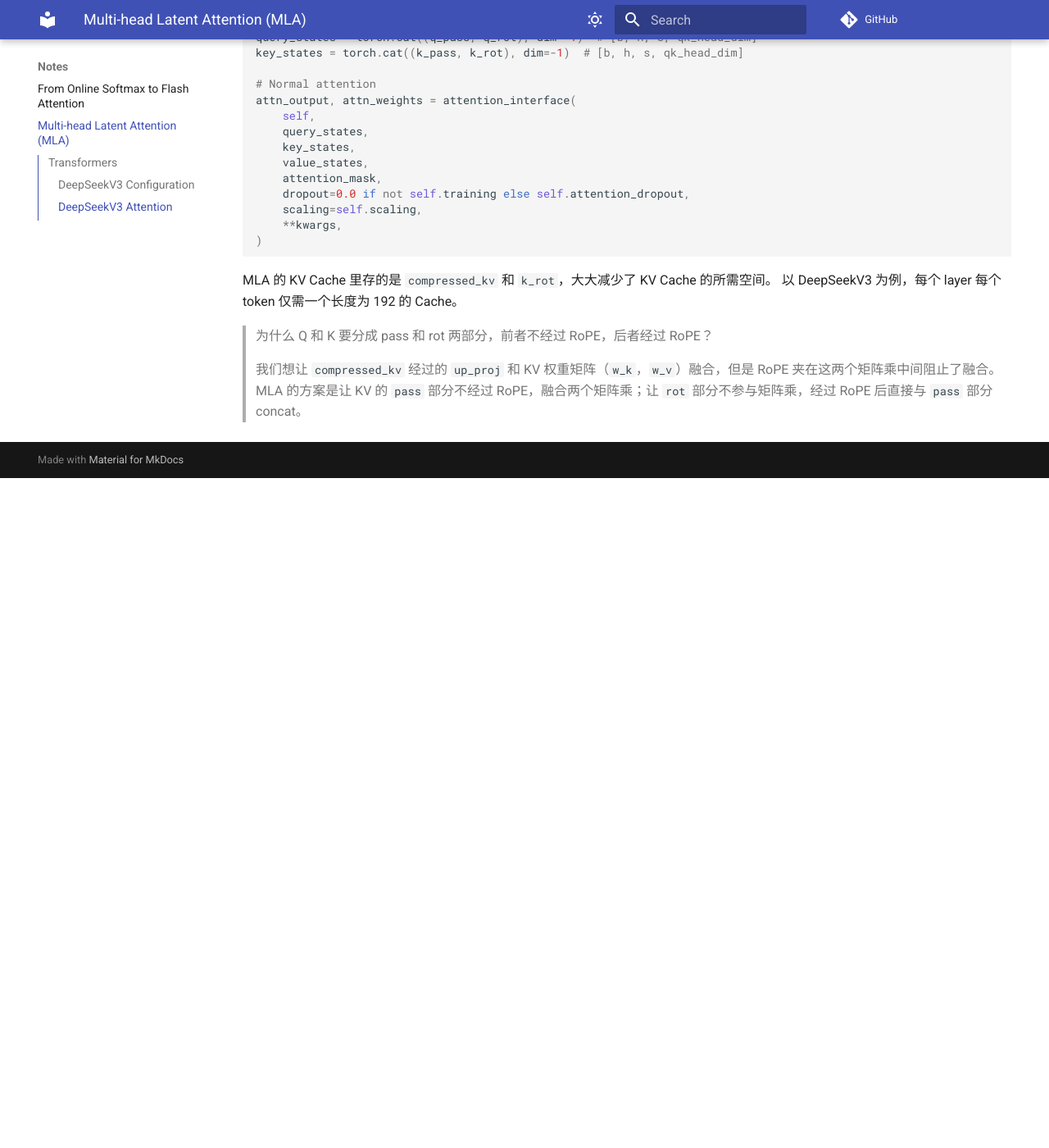
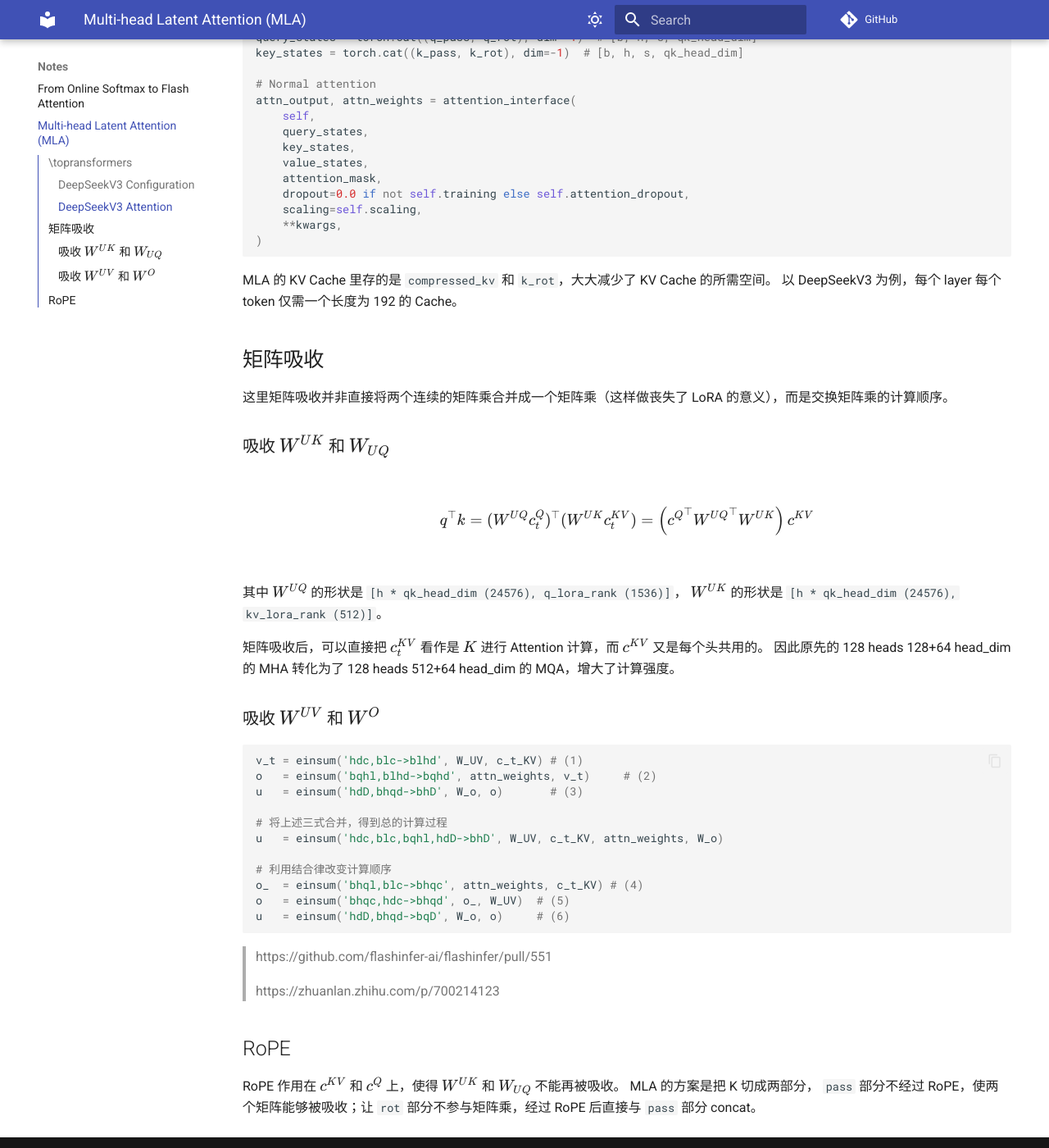
Before and after one commit to onjackay/notes, an MkDocs documentation site: the page built from docs/notes/mla.md, in a window 1280 px wide and 1400 px high, scrolled down 1178 px. Shown: the whole window at 82% size. Built offline with MkDocs 1.6.1 and Material for MkDocs 9.7.7, drawn with Linux system fonts in a browser that asks for light colours; comment, search, counter and statistics services are not loaded; before the commit the page ends 1761 px from its top, so only the background shows below that; some of the changed text lies outside the part shown.

Commit message:
Update mla.md

````diff
--- a/docs/notes/mla.md
+++ b/docs/notes/mla.md
@@ -1,6 +1,6 @@
 # Multi-head Latent Attention (MLA)
 
-## Transformers
+## \topransformers
 
 ### DeepSeekV3 Configuration
 ```
@@ -69,7 +69,43 @@ attn_output, attn_weights = attention_interface(
 MLA 的 KV Cache 里存的是 `compressed_kv` 和 `k_rot`，大大减少了 KV Cache 的所需空间。
 以 DeepSeekV3 为例，每个 layer 每个 token 仅需一个长度为 192 的 Cache。
 
-> 为什么 Q 和 K 要分成 pass 和 rot 两部分，前者不经过 RoPE，后者经过 RoPE？
->
-> 我们想让 `compressed_kv` 经过的 `up_proj` 和 KV 权重矩阵（`w_k`，`w_v`）融合，但是 RoPE 夹在这两个矩阵乘中间阻止了融合。
-> MLA 的方案是让 KV 的 `pass` 部分不经过 RoPE，融合两个矩阵乘；让 `rot` 部分不参与矩阵乘，经过 RoPE 后直接与 `pass` 部分 concat。
+## 矩阵吸收
+
+这里矩阵吸收并非直接将两个连续的矩阵乘合并成一个矩阵乘（这样做丧失了 LoRA 的意义），而是交换矩阵乘的计算顺序。
+
+### 吸收 $W^{UK}$ 和 $W_{UQ}$
+
+$$
+q^\top k = (W^{UQ} c_t^Q)^\top (W^{UK} c_t^{KV}) = \left({c^Q}^\top {W^{UQ}}^\top W^{UK}\right) c^{KV}
+$$
+
+其中 $W^{UQ}$ 的形状是 `[h * qk_head_dim (24576), q_lora_rank (1536)]`，
+$W^{UK}$ 的形状是 `[h * qk_head_dim (24576), kv_lora_rank (512)]`。
+
+矩阵吸收后，可以直接把 $c_t^{KV}$ 看作是 $K$ 进行 Attention 计算，而 $c^{KV}$ 又是每个头共用的。
+因此原先的 128 heads 128+64 head_dim 的 MHA 转化为了 128 heads 512+64 head_dim 的 MQA，增大了计算强度。
+
+### 吸收 $W^{UV}$ 和 $W^O$
+
+```python
+v_t = einsum('hdc,blc->blhd', W_UV, c_t_KV) # (1)
+o   = einsum('bqhl,blhd->bqhd', attn_weights, v_t)     # (2)
+u   = einsum('hdD,bhqd->bhD', W_o, o)       # (3)
+
+# 将上述三式合并，得到总的计算过程
+u   = einsum('hdc,blc,bqhl,hdD->bhD', W_UV, c_t_KV, attn_weights, W_o)
+
+# 利用结合律改变计算顺序
+o_  = einsum('bhql,blc->bhqc', attn_weights, c_t_KV) # (4)
+o   = einsum('bhqc,hdc->bhqd', o_, W_UV)  # (5)
+u   = einsum('hdD,bhqd->bqD', W_o, o)     # (6)
+```
+
+> https://github.com/flashinfer-ai/flashinfer/pull/551
+
+> https://zhuanlan.zhihu.com/p/700214123
+
+## RoPE
+
+RoPE 作用在 $c^{KV}$ 和 $c^Q$ 上，使得 $W^{UK}$ 和 $W_{UQ}$ 不能再被吸收。
+MLA 的方案是把 K 切成两部分， `pass` 部分不经过 RoPE，使两个矩阵能够被吸收；让 `rot` 部分不参与矩阵乘，经过 RoPE 后直接与 `pass` 部分 concat。
````
